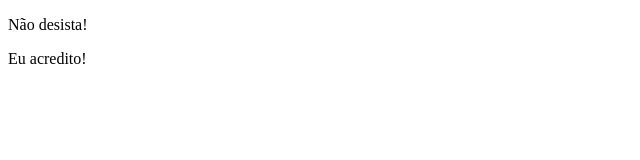
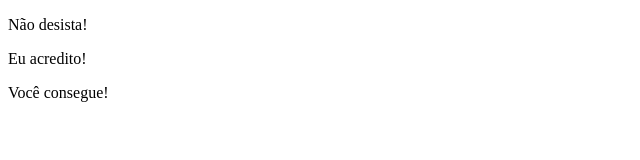
Before and after one commit to LucasMorais42/Projeto01-BootCampDevJr, a plain HTML site: page index.html in a window 1280 px wide. Shown: the whole page, without its empty margins (0-640 px from the left). Drawn offline with Linux system fonts and the light colour scheme.

Commit message:
frase motivacional 3

```diff
--- a/index.html
+++ b/index.html
@@ -8,5 +8,6 @@
 <body>
     <p>Não desista!</p>
     <p>Eu acredito!</p>
+    <p>Você consegue!</p>
 </body>
 </html>
```
